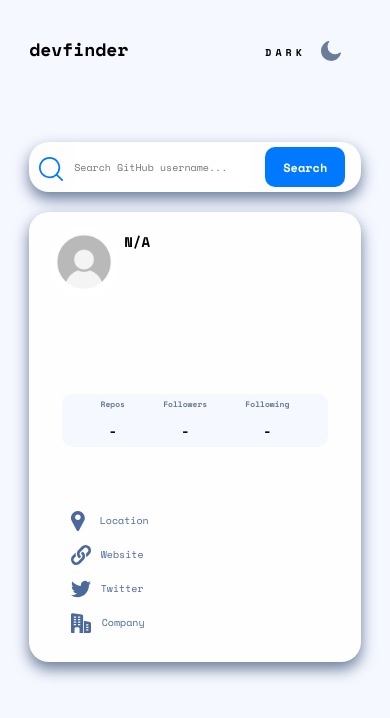
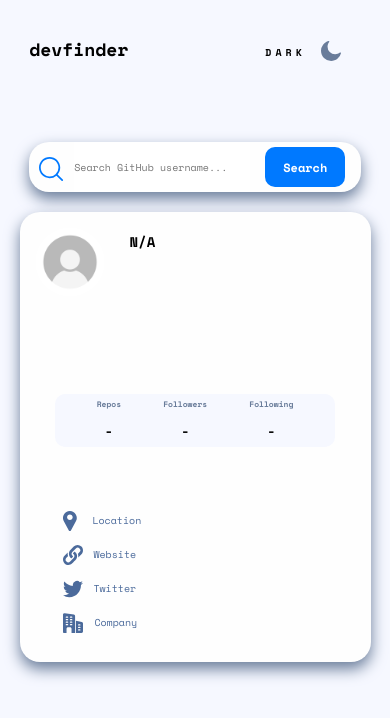
Before and after one commit to Jason9521/github-app-project, a plain HTML site: page index.html in a window 390 px wide. Drawn offline with nearby package versions, Linux system fonts and the light colour scheme; no server answers.

Commit message:
Layout tweaks

```diff
--- a/style.css
+++ b/style.css
@@ -142,7 +142,7 @@ img {
 
 .result-interface {
     height: max(70vh, 550px);
-    width: min(85vw, 900px);
+    width: min(90vw, 1000px);
     display: flex;
     flex-direction: column;
     background-color: var(--white-lm);
@@ -154,7 +154,7 @@ img {
     display: flex;
     justify-content: space-between;
     align-items: center;
-    margin: 5px 15px 15px
+    margin: 5px 15px 0px
 }
 
 .profile-header {
@@ -197,6 +197,7 @@ img {
     margin: 0px 0px 45px 165px;
     width: 75%;
     color: var(--blue-grey);
+    overflow: scroll;
 }
 
 .profile-stats {
@@ -339,7 +340,7 @@ img {
     img {
         height: 70px;
         width: 70px;
-        margin: 15px 5px 0px;
+        margin: 15px 25px 0px 0px;
     }
 
     .page-header {
```
